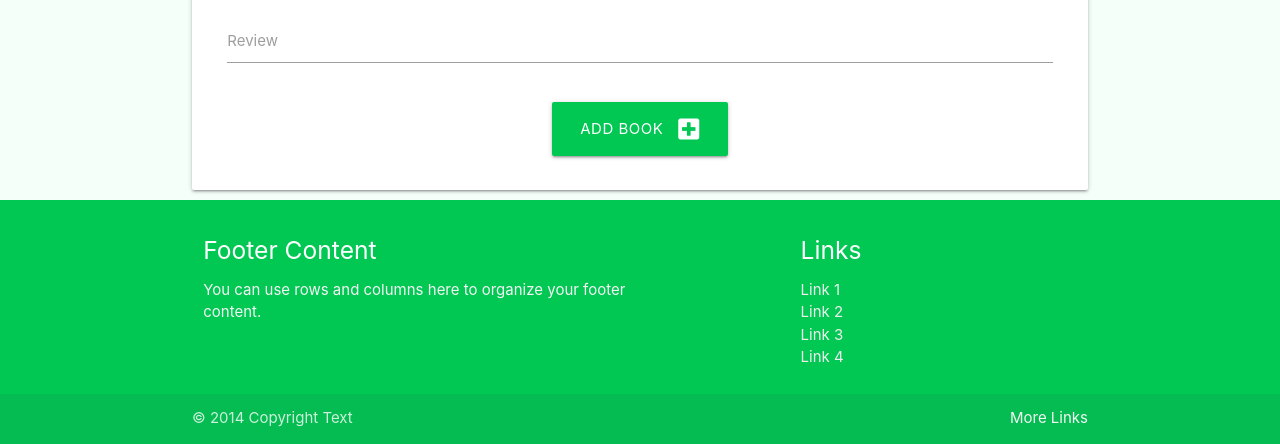
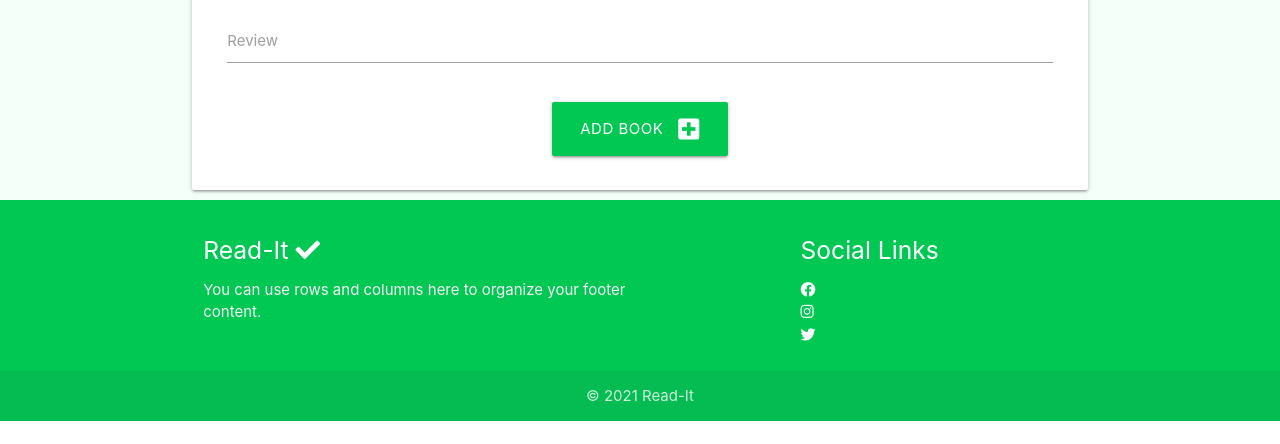
Before and after one commit to taybro23/Read-It-MS3, a Flask app: page /add-book in a window 1280 px wide. Shown: the part 820-1264 px from the top of the page. After the commit the page ends 1241 px from the top, so only its background shows below. Run offline with Flask 2, Linux system fonts and the light colour scheme; data that the repository does not hold is empty; some libraries are stand-ins or nearby versions.

Commit message:
Footer styled.

```diff
--- a/templates/base.html
+++ b/templates/base.html
@@ -55,38 +55,6 @@
         </ul>
     </header>
 
-    <main class="container">
-        {% block content %}
-        {% endblock %}
-    </main>
-
-    <footer class="page-footer green accent-4">
-        <div class="container">
-            <div class="row">
-                <div class="col l6 s12">
-                    <h5 class="white-text">Footer Content</h5>
-                    <p class="grey-text text-lighten-4">You can use rows and columns here to organize your footer
-                        content.</p>
-                </div>
-                <div class="col l4 offset-l2 s12">
-                    <h5 class="white-text">Links</h5>
-                    <ul>
-                        <li><a class="grey-text text-lighten-3" href="#!">Link 1</a></li>
-                        <li><a class="grey-text text-lighten-3" href="#!">Link 2</a></li>
-                        <li><a class="grey-text text-lighten-3" href="#!">Link 3</a></li>
-                        <li><a class="grey-text text-lighten-3" href="#!">Link 4</a></li>
-                    </ul>
-                </div>
-            </div>
-        </div>
-        <div class="footer-copyright">
-            <div class="container">
-                © 2014 Copyright Text
-                <a class="grey-text text-lighten-4 right" href="#!">More Links</a>
-            </div>
-        </div>
-    </footer>
-
     <section>
         <!-- Flash Messages -->
         {% with messages = get_flashed_messages() %}
@@ -100,6 +68,50 @@
         {% endwith %}
     </section>
 
+    <!-- Page Content -->
+    <main class="container">
+        {% block content %}
+        {% endblock %}
+    </main>
+
+    <!-- Footer -->
+    <footer class="page-footer green accent-4">
+        <div class="container">
+            <div class="row">
+                <div class="col l6 s12">
+                    <h5 class="white-text">
+                        Read-It <i class="fas fa-check"></i>
+                    </h5>
+                    <p class="grey-text text-lighten-4">
+                        You can use rows and columns here to organize your footer
+                        content.
+                    </p>
+                </div>
+                <div class="col l4 offset-l2 s12">
+                    <h5 class="white-text">
+                        Social Links
+                    </h5>
+                    <ul class="social-links">
+                        <li><a class="white-text" href="https://facebook.com/" target="_blank">
+                            <i class="fab fa-facebook"></i>
+                        </a></li>
+                        <li><a class="white-text" href="https://instagram.com/" target="_blank">
+                            <i class="fab fa-instagram"></i>
+                        </a></li>
+                        <li><a class="white-text" href="https://twitter.com/" target="_blank">
+                            <i class="fab fa-twitter"></i>
+                        </a></li>
+                    </ul>
+                </div>
+            </div>
+        </div>
+        <div class="footer-copyright">
+            <div class="container center-align">
+                © 2021 Read-It
+            </div>
+        </div>
+    </footer>
+
     <script src="https://code.jquery.com/jquery-3.6.0.min.js" integrity="sha256-/xUj+3OJU5yExlq6GSYGSHk7tPXikynS7ogEvDej/m4=" crossorigin="anonymous"></script>
     <script src="https://cdnjs.cloudflare.com/ajax/libs/materialize/1.0.0/js/materialize.min.js"></script>
     <script src="{{ url_for('static', filename='js/script.js') }}"></script>
```
